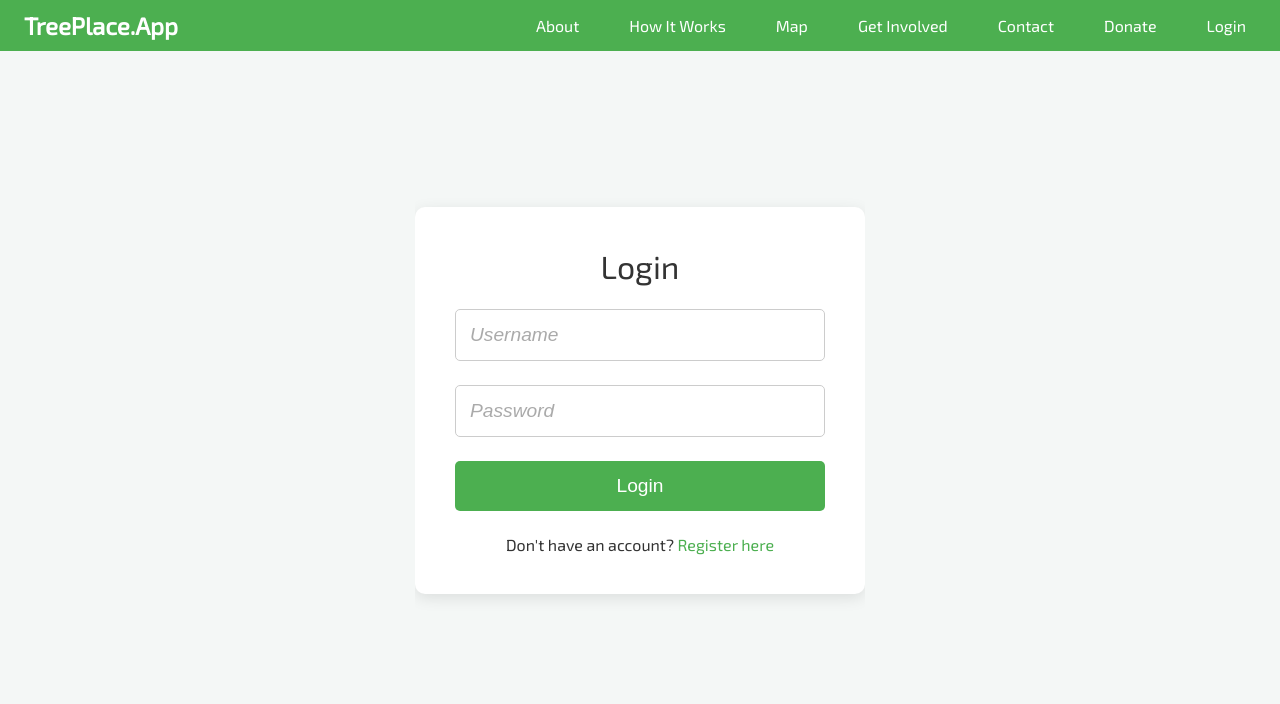
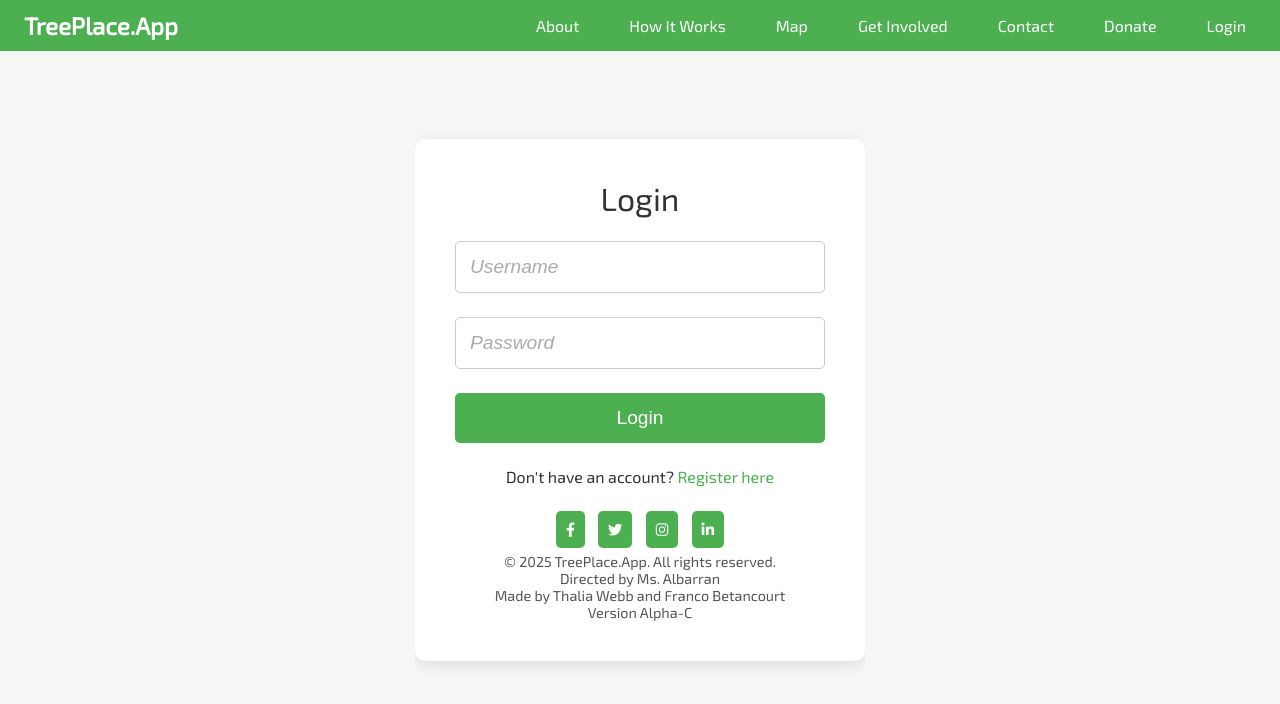
Before and after one commit to Thalia-the-nerd/treeapp-deploy, a plain HTML site: page login.html in a window 1280 px wide. Drawn offline with Linux system fonts and the light colour scheme.

Commit message:
Update login.html

```diff
--- a/login.html
+++ b/login.html
@@ -133,6 +133,21 @@ This is a wayyy better now.
         .register-link a:hover {
             text-decoration: underline;
         }
+        .footer {
+            margin-top: 20px;
+            text-align: center;
+            font-size: 0.9rem;
+            color: #555;
+        }
+        .social-icons a {
+            display: inline-block;
+            margin: 5px;
+            padding: 10px;
+            background: #4CAF50;
+            color: white;
+            border-radius: 5px;
+            text-decoration: none;
+        }
     </style>
 </head>
 
@@ -170,6 +185,16 @@ This is a wayyy better now.
                 <p>Don't have an account? <a href="register.html">Register here</a></p>
             </div>
         </form>
+        <div class="footer">
+            <div class="social-icons">
+                <a href="#"><i class="fab fa-facebook-f"></i></a>
+                <a href="#"><i class="fab fa-twitter"></i></a>
+                <a href="#"><i class="fab fa-instagram"></i></a>
+                <a href="#"><i class="fab fa-linkedin-in"></i></a>
+            </div>
+            <p>© 2025 TreePlace.App. All rights reserved.</p>
+            <p>Directed by Ms. Albarran<br>Made by Thalia Webb and Franco Betancourt<br>Version Alpha-C</p>
+        </div>
     </div>
     <script>
         document.getElementById('loginForm').addEventListener('submit', function(event) {
```
